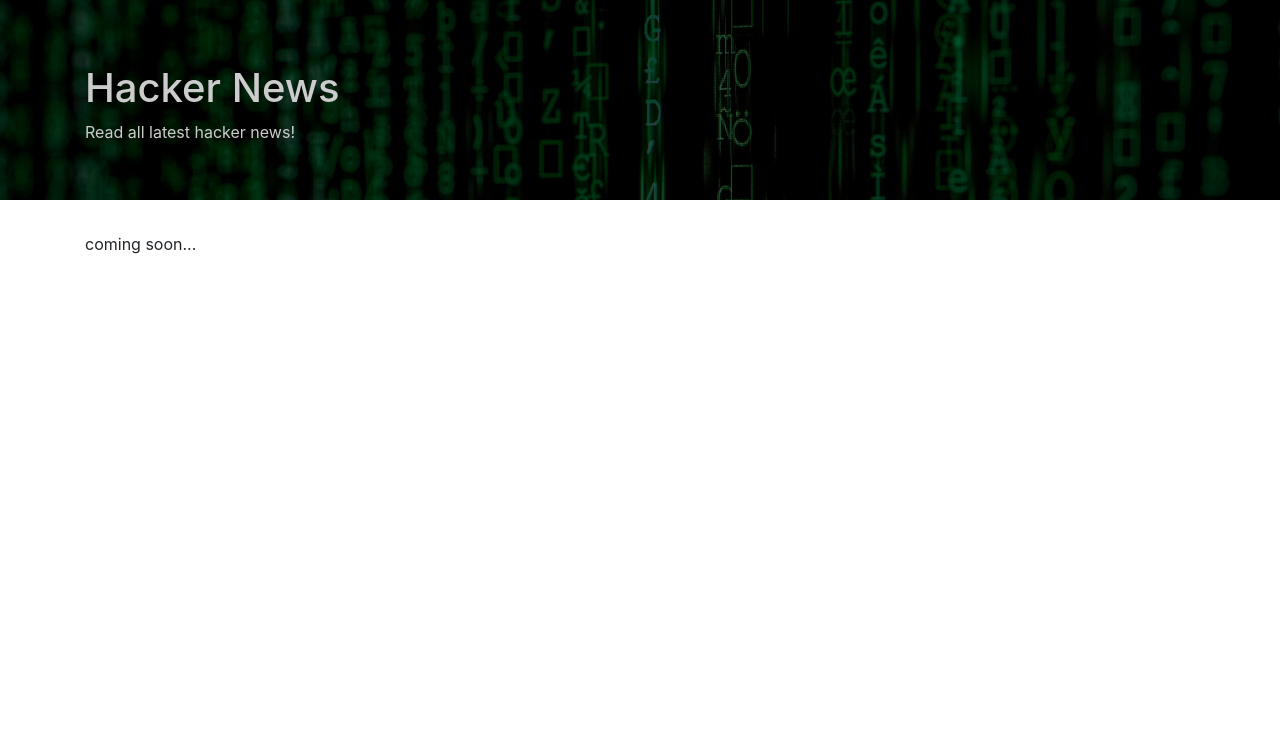
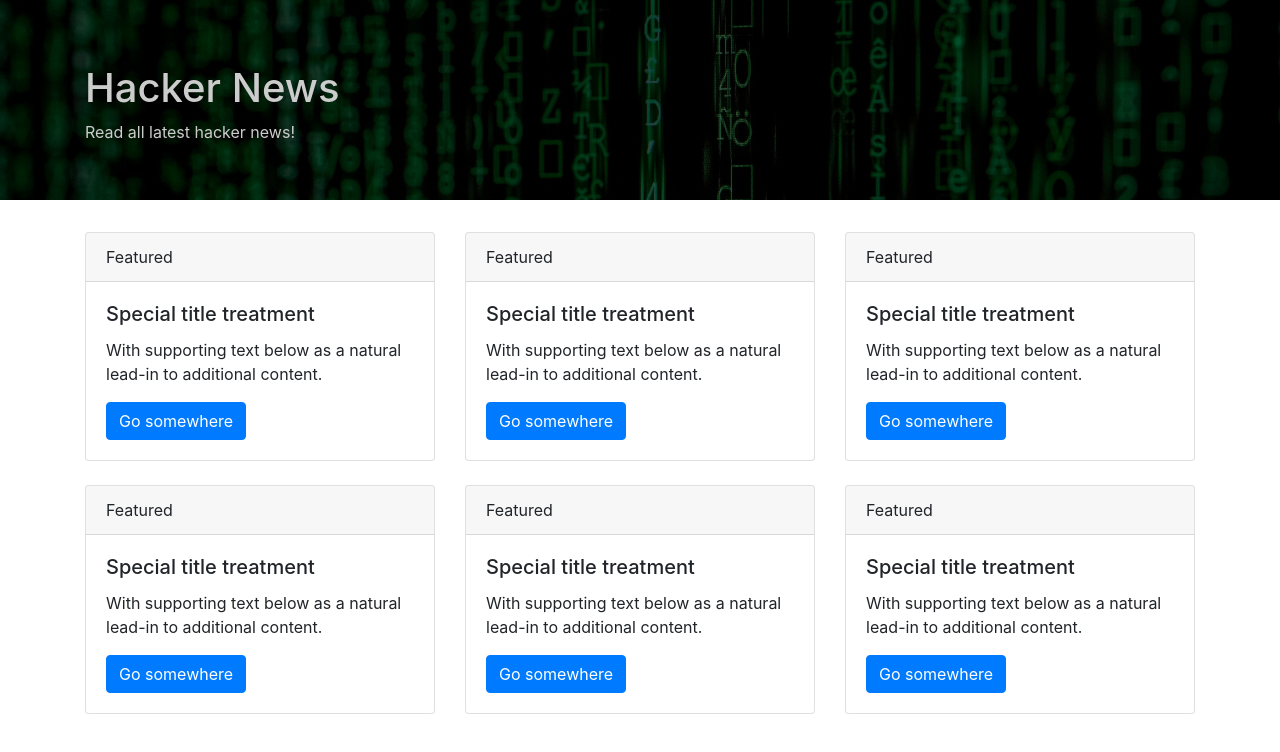
Before and after one commit to tsitsakosa/hacker-news, a React (Create React App) app: page / in a window 1280 px wide. Shown: the top 752 px of the page. Built offline with nearby package versions, Linux system fonts and the light colour scheme.

Commit message:
Create demo feeds

```diff
--- a/src/App.js
+++ b/src/App.js
@@ -1,13 +1,13 @@
 import React from 'react';
 import 'bootstrap/dist/css/bootstrap.min.css';
-
 import { Layout } from './components/Layouts/Layout';
+import NewsFeed from './components/NewsFeed/NewsFeed';
 
 function App() {
   return (
     <React.Fragment>
       <Layout>
-        coming soon...
+        <NewsFeed />
       </Layout>
     </React.Fragment>
   );
--- /dev/null
+++ b/src/axiosRequests.js
@@ -0,0 +1,7 @@
+import axios from 'axios';
+
+const instance = axios.create({
+    baseURL: 'https://hacker-news.firebaseio.com/'
+});
+
+export default instance;
--- /dev/null
+++ b/src/components/NewsFeed/Article.js
@@ -0,0 +1,17 @@
+import React, { Component } from 'react';
+import { Col, Card, Button } from 'react-bootstrap';
+
+const article = (props) => (
+    <Col xs={12} md={6} lg={4}>
+        <Card className="mb-4">
+            <Card.Header>Featured</Card.Header>
+            <Card.Body>
+                <Card.Title>Special title treatment</Card.Title>
+                <Card.Text>With supporting text below as a natural lead-in to additional content.</Card.Text>
+                <Button variant="primary">Go somewhere</Button>
+            </Card.Body>
+        </Card>
+    </Col>
+);
+
+export default article;
--- /dev/null
+++ b/src/components/NewsFeed/NewsFeed.js
@@ -0,0 +1,27 @@
+import React, { Component } from 'react';
+import { Row } from 'react-bootstrap';
+import Article from './Article';
+import axios from '../../axiosRequests';
+
+
+class NewsFeed extends Component {
+    state = {
+
+    }
+
+    render() {
+        return (
+            <Row>
+               <Article/>
+               <Article/>
+               <Article/>
+               <Article/>
+               <Article/>
+               <Article/>
+            </Row>
+        );
+    }
+
+}
+
+export default NewsFeed;
```
